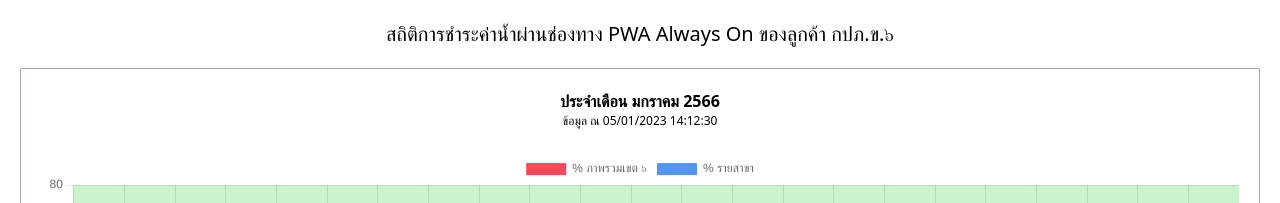
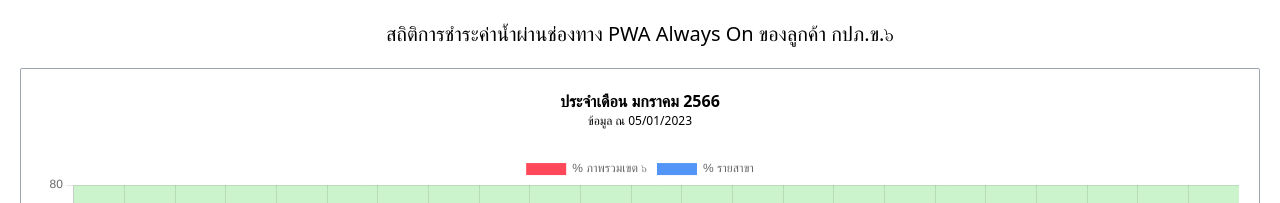
Before and after one commit to rutthawitc/alwayson-stat, a Next.js app: page / in a window 1280 px wide. Shown: the top 203 px of the page. Built offline with nearby package versions, Linux system fonts and the light colour scheme.

Commit message:
--Modify Month text

```diff
--- a/pages/MonthlyStat.jsx
+++ b/pages/MonthlyStat.jsx
@@ -146,7 +146,9 @@
   return (
     <div>
       <h2 className="font-semibold text-center font-lg">ประจำเดือน {month}</h2>
-      <h5 className="text-xs text-center">ข้อมูล ณ {loadDate[0]}</h5>
+      <h5 className="text-xs text-center">
+        ข้อมูล ณ {loadDate[0].substring(0, 10)}
+      </h5>
       <br />
       <Bar
         height={600}
--- a/pages/index.js
+++ b/pages/index.js
@@ -21,10 +21,10 @@
       <div>
         <h2 className="mt-5 text-xl text-center">{r6Con.header_txt}</h2>
       </div>
-      <div className="p-5 mt-5 ml-5 mr-5 border border-gray-400 rounded-sm cursor-pointer sarabun.className">
+      <div className="p-5 mt-5 ml-5 mr-5 border border-gray-400 rounded-sm cursor-pointer ">
         <MonthlyStat />
       </div>
-      <div className="p-5 mt-5 ml-5 mr-5 border border-gray-400 rounded-sm cursor-pointer sarabun.className">
+      <div className="p-5 mt-5 ml-5 mr-5 border border-gray-400 rounded-sm cursor-pointer ">
         <MonthAverage />
       </div>
     </>
```
